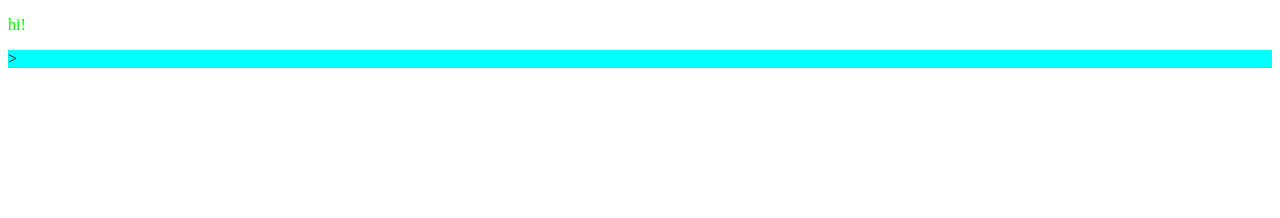
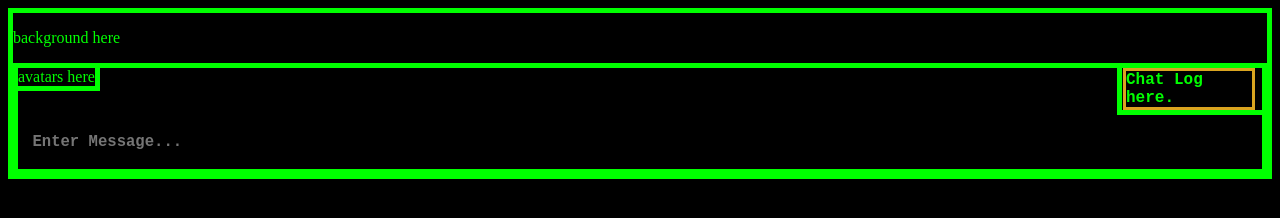
Before and after one commit to GruffTrick/chat-bot-gpt, a website: page index.html in a window 1280 px wide. Drawn offline with Linux system fonts and the light colour scheme.

Commit message:
green terminal theme

```diff
--- a/index.html
+++ b/index.html
@@ -1,5 +1,6 @@
 <!DOCTYPE html>
 <html lang="en">
+
 <head>
     <meta charset="UTF-8">
     <meta name="viewport" content="width=device-width, initial-scale=1.0">
@@ -7,17 +8,29 @@
     <link rel="stylesheet" href="style.css">
 </head>
 
-<body>
 
-    <p>hi!</p>
+<body style="background-color: black;">
+    <div class="background-area">
+        <p>background here</p>
+        <!-- Chat Log Here -->
+        <div class="avatar-area">
+            avatars here
+        </div>
+        <div class="dialog-area">
+            <div class="chatLog">
+                Chat Log here.
+            </div>
+        </div>
 
-    <div class="background">
-        <!-- Chat Log Here -->
-        <div class="chatDialog">
-
+        <!-- Text Input Area -->
+        <i></i>
+        <div class="prompt-area">
+            <input id="prompt-textarea" tabindex="0" data-id="root"
+                style="max-height: 200px; height: 52px; overflow-y: hidden;" rows="1" placeholder="Enter Message..."
+                class="promptBox" spellcheck="false">
+            <div class="cursor"><i></i></div>
+            </input>
         </div>
-        <!-- Text Input Area -->>
-        <div class="textInput"></div>
     </div>
 
 </body>
--- a/style.css
+++ b/style.css
@@ -2,14 +2,88 @@ p {
     color: rgb(0, 255, 0);
 }
 
-.background {
-    background-color: aqua;
+.background-area {
+    background: none;
+    border: 5px rgb(0, 255, 0);
+    border-style: solid;
 }
 
-.textInput {
-    background-color: black;
+.avatar-area {
+    background: none;
+    border: 5px rgb(0, 255, 0);
+    border-style: solid;
+    color: rgb(0, 255, 0);
+    float: left;
 }
 
-.chatDialog {
-    background-color: blue;
+.dialog-area {
+    background: none;
+    border: 5PX rgb(0, 255, 0);
+    border-style: solid;
+    float: right;
 }
+
+
+.prompt-area {
+    background: none;
+    border: 5px rgb(0, 255, 0);
+    border-style: solid;
+}
+
+.promptBox {
+    font-family: monospace;
+    font-weight: bolder;
+    font-size: larger;
+    color: rgb(0, 255, 0);
+    width: 90%;
+    border: 3px goldenrod;
+    margin-left: 1%;
+    margin-right: 1%;
+    border-style: none;
+    background: none;
+}
+
+.chatLog {
+    font-family: 'Courier New', Courier, monospace;
+    font-weight: bolder;
+    color: rgb(0, 255, 0);
+    width: 90%;
+    border: 3px goldenrod;
+    margin-left: 1%;
+    margin-right: 1%;
+    border-style: solid;
+    background: none;
+}
+
+.cursor {
+    position: relative;
+}
+
+.cursor i {
+    position: absolute;
+    width: 3px;
+    height: 80%;
+    background-color: rgb(0, 255, 0);
+    left: 5px;
+    top: 10%;
+    animation-name: blink;
+    animation-duration: 800ms;
+    animation-iteration-count: infinite;
+    opacity: 1;
+}
+
+.cursor input:focus+i {
+    display: none;
+}
+
+@keyframes blink {
+    from {
+        opacity: 1;
+    }
+
+    to {
+        opacity: 0;
+    }
+}
+
+/* m-0 w-full resize-none border-0 bg-transparent py-[10px] pr-10 focus:ring-0 focus-visible:ring-0 dark:bg-transparent md:py-3.5 md:pr-12 placeholder-black/50 dark:placeholder-white/50 pl-3 md:pl-4" */
```
Also changed, not shown: 1 other file.
